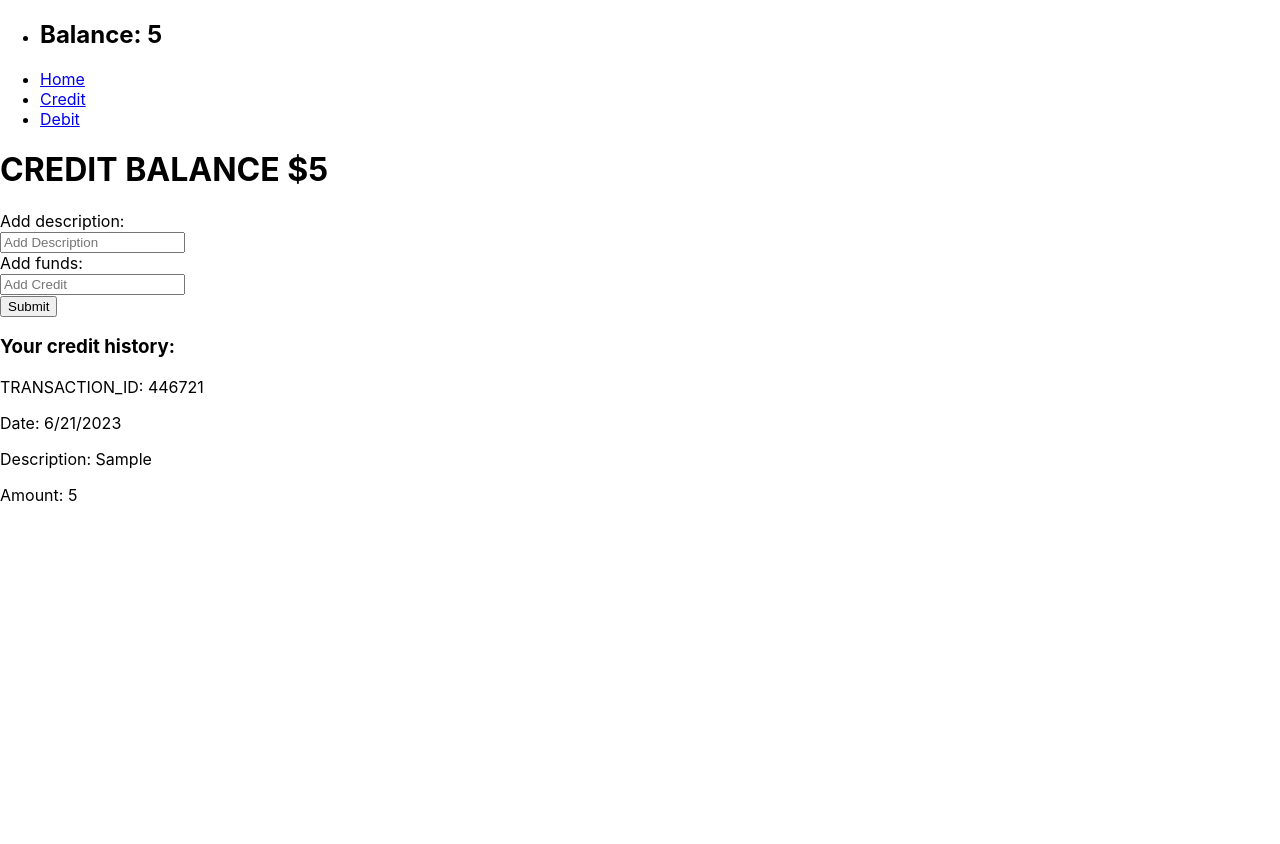
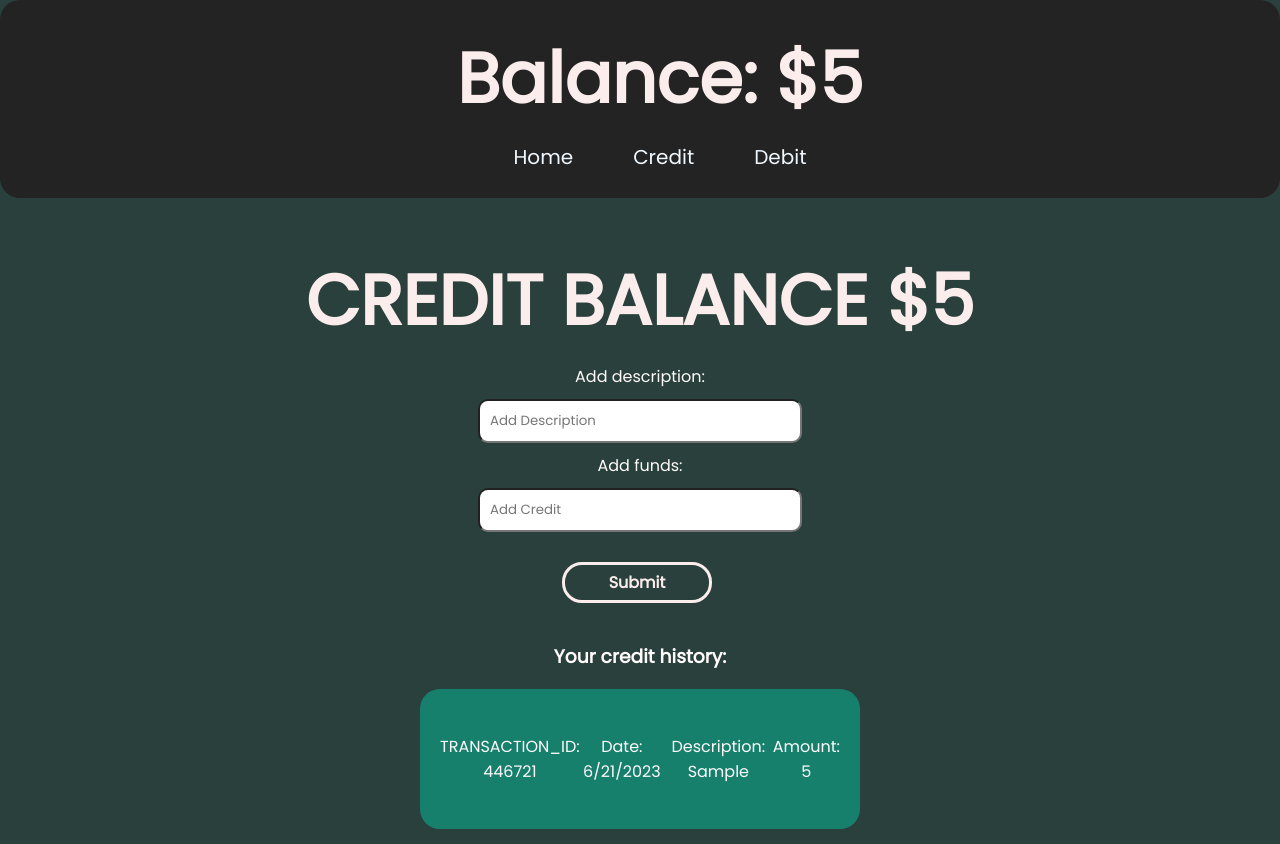
Before and after one commit to karechob/Bank-Nav, a React (Create React App) app in the folder bank-router/: page /Bank-Nav/credit in a window 1280 px wide. Both pictures are taken after typing "Sample", "5" into the empty fields and a click on the button "Submit". Before the commit the page ends 800 px from the top, so only its background shows below. Built offline with nearby package versions, Linux system fonts and the light colour scheme; no server answers.

Commit message:
added css changes

```diff
--- a/bank-router/src/App.css
+++ b/bank-router/src/App.css
@@ -1,38 +1,180 @@
-.App {
+* {
+  font-family: 'Poppins', sans-serif;
+}
+
+body {
+  background-color: #2a403c;
+}
+
+h1 {
+  margin: 0;
+  margin-top: 10px;
+  margin-bottom: 10px;
+  text-align: center;
+  color: rgb(252, 237, 237);
+  font-size: 70px;
+}
+
+a {
+  color: #fffbfb;
+  text-decoration: none;
+}
+
+h2 {
+  margin: 0;
+  margin-top: 30px;
+  padding-top: 10px;
+  margin-bottom: 0px;
+  text-align: center;
+  color: rgb(252, 237, 237);
+}
+
+button {
+  background-color: #4d566800;
+  margin-top: 20px;
+  margin-right: 6px;
+  padding-left: 2px;
+  padding-right: 2px;
+  padding-top: 5px;
+  padding-bottom: 5px;
+  transition: all .5s ease;
+  border: rgb(252, 237, 237);
+  border-style: solid;
+  border-width: 3px;
+  border-radius: 20px;
+  color: rgb(252, 237, 237);
+  height: auto;
+  width: 150px;
+  font-size: medium;
+  font-weight: bold;
+}
+
+button:hover {
+  cursor: pointer;
+  background-color: #2a403c;
+  transition: .4s ease-out;
+  border-style: solid;
+  border-color: rgb(167, 234, 155);
+  color: rgb(167, 234, 155);
+}
+
+form {
+  text-align: center;
+  padding-bottom: 20px;
+}
+
+p {
+  color: #fffbfb;
+}
+
+.home-btn:hover {
+  background-color: rgba(150, 43, 226, 0.336);
+  border-color: rgba(154, 255, 203, 0.504);
+  color: #fffbfb;
+
+}
+
+.home-btn {
+  margin-right: 10px;
+  text-align: center;
+  display: block;
+  margin: 0 auto;
+  margin-bottom: 30px;
+  border-color: rgb(167, 234, 155);
+  color: #556162e0;
+}
+
+ul li {
+  list-style: none;
+  text-decoration: none;
+  text-align: center;
+  display: inline;
+}
+
+.navbar {
+  background-color: rgb(35, 35, 35);
+  padding-top: 10px;
+  padding-bottom: 10px;
+  border-radius: 20px;
+  margin-bottom: 50px;
+  text-align: center;
+  transition: all .4s ease;
+}
+
+.navbar a {
+  color: aliceblue;
+  text-decoration: none;
+  padding-right: 10px;
+  padding-left: 10px;
+  margin-left: 20px;
+  margin-right: 20px;
+  font-size: 20px;
+  transition: all .4s ease;
+}
+
+.navbar a:hover {
+  text-decoration: none;
+  background-color: aliceblue;
+  padding-top: 20px;
+  padding-bottom: 20px;
+  border-radius: 20px;
+  color: black;
+  transition: all .4s ease;
+}
+
+.bank-logo {
+  height: auto;
+  width: 200px;
+
+}
+
+.bank-logo-container {
+  display: flex;
+  justify-content: center;
+  align-items: center;
+}
+
+.history {
   text-align: center;
 }
 
-.App-logo {
-  height: 40vmin;
-  pointer-events: none;
+label {
+  color: #fffbfb;
 }
 
-@media (prefers-reduced-motion: no-preference) {
-  .App-logo {
-    animation: App-logo-spin infinite 20s linear;
-  }
+.credit-item {
+  color: #fffbfb;
 }
 
-.App-header {
-  background-color: #282c34;
-  min-height: 100vh;
-  display: flex;
-  flex-direction: column;
-  align-items: center;
-  justify-content: center;
-  font-size: calc(10px + 2vmin);
-  color: white;
+.credit-item-text {
+  color: #fffbfb;
 }
 
-.App-link {
-  color: #61dafb;
+p {
+  color: #fffbfb;
 }
 
-@keyframes App-logo-spin {
-  from {
-    transform: rotate(0deg);
-  }
-  to {
-    transform: rotate(360deg);
-  }
+h3 {
+  color: #fffbfb;
 }
+
+.history-item {
+  background-color: #00c6a27b;
+  width: 400px;
+  height: 100px;
+  margin: 0 auto;
+  display: flex;
+  justify-content: center;
+  align-items: center;
+  border-radius: 20px;
+  margin-bottom: 15px;
+  padding: 20px;
+}
+
+input {
+  margin-top: 10px;
+  margin-bottom: 10px;
+  padding: 10px;
+  width: 300px;
+  border-radius: 10px;
+}
--- a/bank-router/src/App.js
+++ b/bank-router/src/App.js
@@ -1,9 +1,15 @@
 import React from 'react'
-import BankContainer from './components/BankContainer'
+import BankContainer from './components/BankContainer.jsx'
+import './App.css'
 
 function App() {
   return (
-    <BankContainer/>
+    <div>
+      <BankContainer/>
+      <style>
+        @import url('https://fonts.googleapis.com/css2?family=Poppins&display=swap');
+      </style>
+    </div>
   )
 }
 
--- a/bank-router/src/components/BankContainer.jsx
+++ b/bank-router/src/components/BankContainer.jsx
@@ -58,10 +58,10 @@ function BankContainer() {
     <Router>
       <div className="App">
         {/* Navigation */}
-        <nav>
+        <nav className="navbar">
           <ul>
             <li>
-              <h1>Balance: {balance}</h1>
+              <h1>Balance: ${balance}</h1>
             </li>
             <li>
               <Link to="/Bank-Nav/">Home</Link>
--- a/bank-router/src/components/Credit.jsx
+++ b/bank-router/src/components/Credit.jsx
@@ -46,7 +46,7 @@ function Credit(props) {
         <div className="history">
           <h3>Your credit history:</h3>
           {props.creditExpenses.map((item, index) => (
-            <div key={index} className="credit-item">
+            <div key={index} className="history-item">
               <p>TRANSACTION_ID: {Math.round(Math.random() * 1000000)}</p>
               <p>Date: {date}</p>
               <p>Description: {item.description}</p>
--- a/bank-router/src/components/Debit.jsx
+++ b/bank-router/src/components/Debit.jsx
@@ -46,7 +46,7 @@ function Debit(props) {
         <div className="history">
           <h3>Your debit history:</h3>
           {props.debitExpenses.map((item, index) => (
-            <div key={index} className="debit-item">
+            <div key={index} className="history-item">
               <p>TRANSACTION_ID: {Math.round(Math.random() * 1000000)}</p>
               <p>Date: {date}</p>
               <p>Description: {item.description}</p>
@@ -60,31 +60,3 @@ function Debit(props) {
 }
 
 export default Debit;
-
-/*
-import React, { useEffect, useState } from 'react';
-
-  // const [debitBalance, setDebitBalance] = useState(0);
-  // const [withdrawAmount, setWithdrawAmount] = useState(0);
-  // console.log(handleDebit)
-  // useEffect(() => {
-  //   axios
-  //     .get('https://bank-of-react-b745wfs0u-ajlapid718.vercel.app/debits')
-  //     .then(response => {
-  //       setDebitBalance(response.data);
-  //     })
-  //     .catch(error => {
-  //       console.log(error);
-  //     });
-  // }, [debitBalance, withdrawAmount]);
-
-  // function subDebit() {
-  //   handleDebit(withdrawAmount);
-  //   setWithdrawAmount(0);
-  // }
-
-  // function handleWithdrawAmountChange(event) {
-  //   setWithdrawAmount(Number(event.target.value));
-  // }
-
-*/
--- a/bank-router/src/components/Home.jsx
+++ b/bank-router/src/components/Home.jsx
@@ -1,7 +1,16 @@
 import React from "react";
+import logo from "./bank-logo.png";
 
-const Home = () => {
-  return <h1>WELCOME TO HOME PAGE</h1>;
-};
+function Home() {
+  return (
+    <div>
+      <h1>WELCOME</h1>
+      <div className="bank-logo-container">
+        <img className="bank-logo" src={logo} alt="bank logo" />
+      </div>
+      <h2>Please select an option above</h2>
+    </div>
+  );
+}
 
 export default Home;
```
